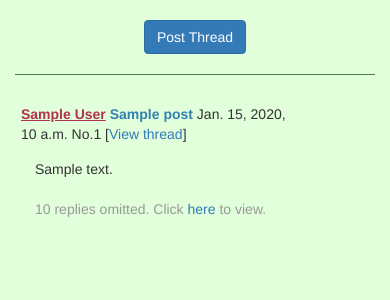
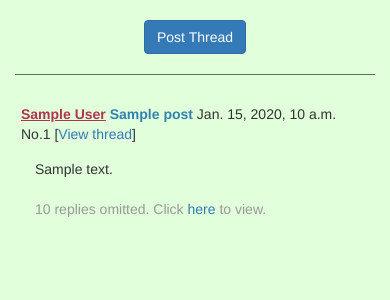
Before and after one commit to mjdarby/Hermes, a Django app: template templates/hermes/board.html in a window 390 px wide. Shown: the part 106-406 px from the top of the page. Run offline with Django 3.2, Linux system fonts and the light colour scheme; the template is opened without the code that fills it: most values are stand-ins (such as "Sample title", 1, 10 or a date in 2020); some libraries are stand-ins or nearby versions.

Commit message:
Make the mobile interface form less terrible

```diff
--- a/templates/hermes/board.html
+++ b/templates/hermes/board.html
@@ -4,7 +4,7 @@
 
 {% block content %}
 <div class="row">
-  <div class="col-md-6 col-md-offset-3 col-xs-6 col-xs-offset-3">
+  <div class="col-md-6 col-xs-12">
     {% if error_message %}
     <div>{{error_message}}</div>
     {% endif %}
@@ -28,7 +28,7 @@
     <hr>
       {% for post in thread.post_list %}
       <div class="row">
-	<div class="col-md-12 col-xs-10">
+	<div class="col-md-12 col-xs-12">
 	  <div class="reply {% if forloop.first %}opReply{% else %}childReply{% endif %}">
 	    <div class="postInfo">
 	      <span class="author">
--- a/templates/hermes/index.html
+++ b/templates/hermes/index.html
@@ -6,7 +6,7 @@
 <div class="row">
   <div class="col-md-12 col-xs-12">
     <div class="jumbotron">
-      <h2>Hermes Channel <small>Yet Another Text Board Clone</small></h2>
+      <h2>Hermes Channel <small>Yet Another Textboard Clone</small></h2>
       <p> Welcome to Hermes Channel, a text board that wouldn't look out of place in 1997</p>
       <div class="board-list">
 	{% if board_list %}
--- a/templates/hermes/thread.html
+++ b/templates/hermes/thread.html
@@ -4,7 +4,7 @@
 
 {% block content %}
 <div class="row">
-  <div class="col-md-6 col-md-offset-3 col-xs-6 col-xs-offset-3">
+  <div class="col-md-6 col-md-offset-3 col-xs-12">
     {% if error_message %}
     <div>{{error_message}}</div>
     {% endif %}
```
